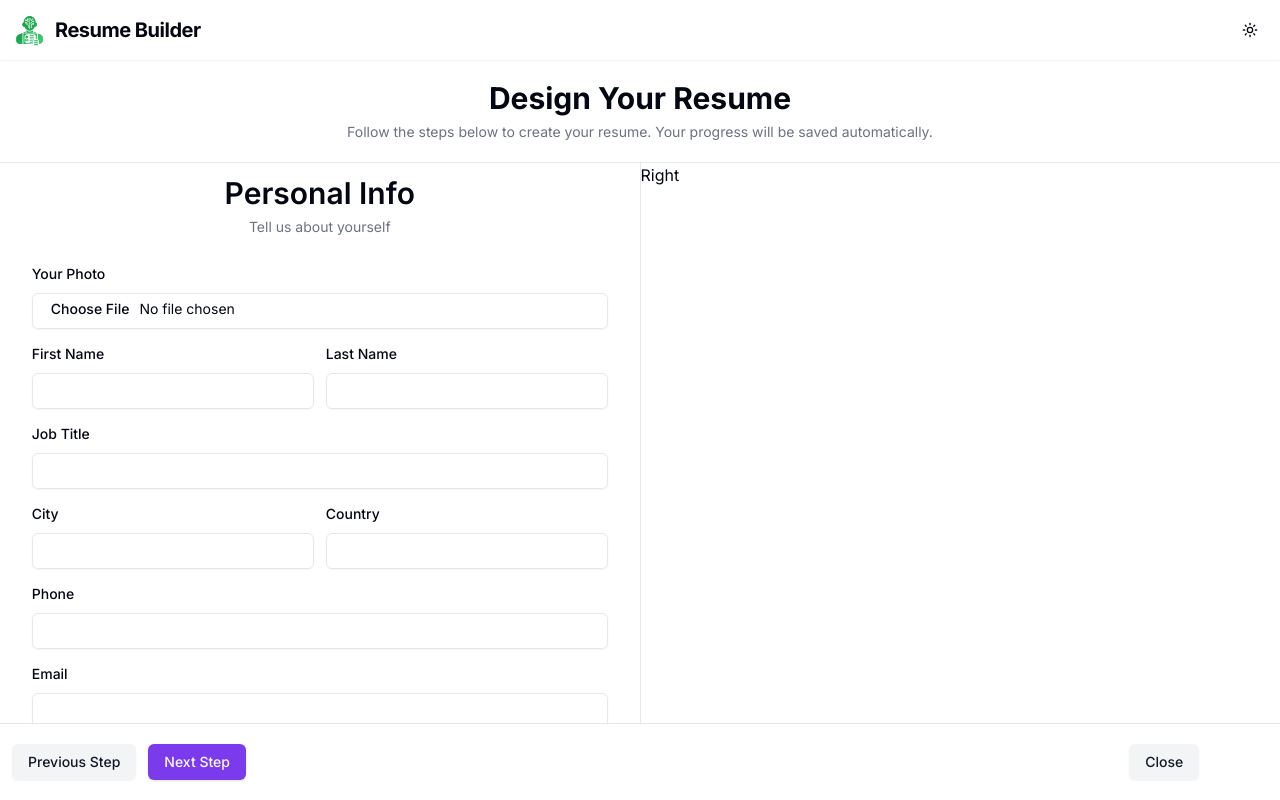
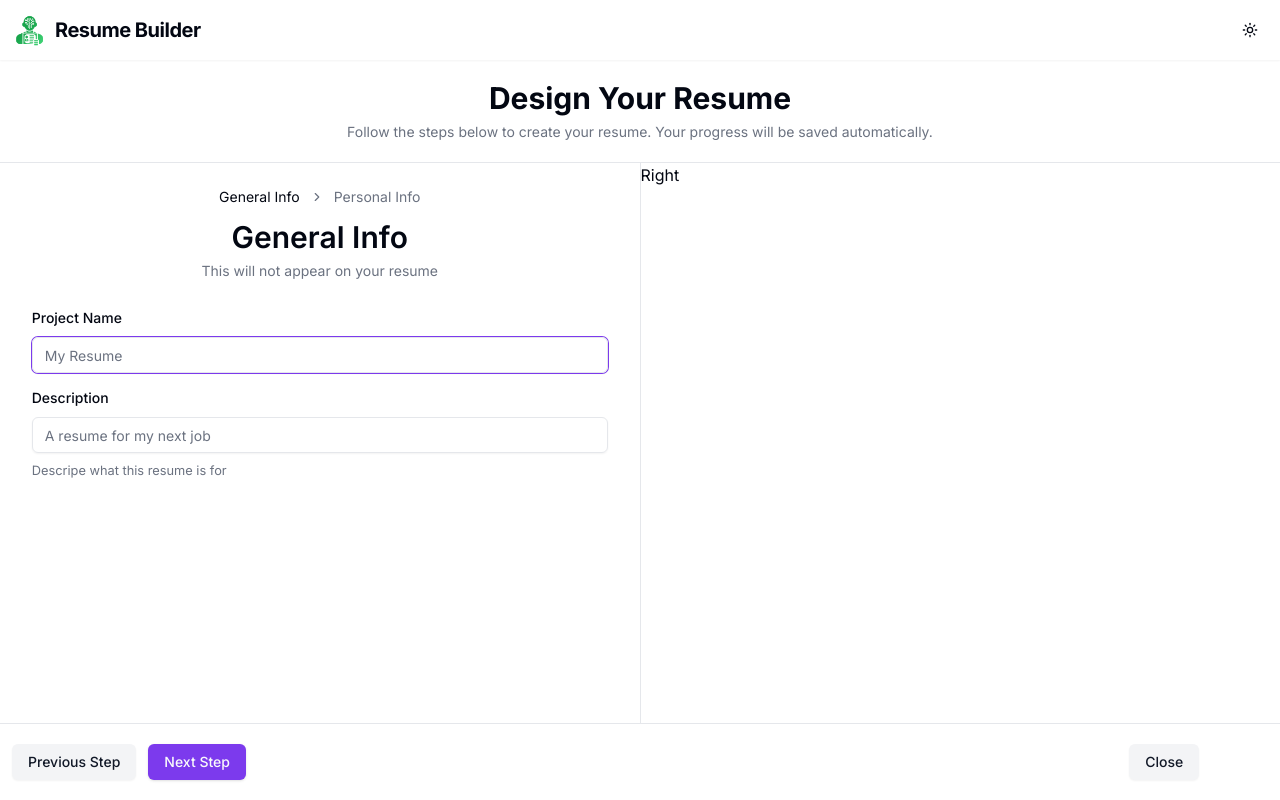
Before and after one commit to faqihfnf/resume-builder, a Next.js app: page /editor in a window 1280 px wide. Built offline with nearby package versions, Linux system fonts and the light colour scheme.

Commit message:
add personal info and general info into breadcrumbs

```diff
--- /dev/null
+++ b/src/app/(main)/editor/Breadcrumbs.tsx
@@ -0,0 +1,45 @@
+import {
+  Breadcrumb,
+  BreadcrumbItem,
+  BreadcrumbLink,
+  BreadcrumbList,
+  BreadcrumbPage,
+  BreadcrumbSeparator,
+} from "@/components/ui/breadcrumb";
+import React from "react";
+import { steps } from "./steps";
+
+interface BreadcrumbsProps {
+  currentStep: string;
+  setCurrentStep: (step: string) => void;
+}
+
+export default function Breadcrumbs({
+  currentStep,
+  setCurrentStep,
+}: BreadcrumbsProps) {
+  return (
+    <div className="flex justify-center py-3">
+      <Breadcrumb>
+        <BreadcrumbList>
+          {steps.map((step) => (
+            <React.Fragment key={step.key}>
+              <BreadcrumbItem>
+                {step.key === currentStep ? (
+                  <BreadcrumbPage>{step.title}</BreadcrumbPage>
+                ) : (
+                  <BreadcrumbLink asChild>
+                    <button onClick={() => setCurrentStep(step.key)}>
+                      {step.title}
+                    </button>
+                  </BreadcrumbLink>
+                )}
+              </BreadcrumbItem>
+              <BreadcrumbSeparator className="last:hidden" />
+            </React.Fragment>
+          ))}
+        </BreadcrumbList>
+      </Breadcrumb>
+    </div>
+  );
+}
--- a/src/app/(main)/editor/ResumeEditor.tsx
+++ b/src/app/(main)/editor/ResumeEditor.tsx
@@ -3,8 +3,24 @@
 import { Button } from "@/components/ui/button";
 import Link from "next/link";
 import PersonalInfoForm from "./forms/PersonalInfoForm";
+import { useSearchParams } from "next/navigation";
+import { steps } from "./steps";
+import Breadcrumbs from "./Breadcrumbs";
 
 export default function ResumeEditor() {
+  const searchParams = useSearchParams();
+
+  const currentStep = searchParams.get("step") || steps[0].key;
+
+  function setStep(key: string) {
+    const newSearchParams = new URLSearchParams(searchParams);
+    newSearchParams.set("step", key);
+    window.history.pushState(null, "", `?${newSearchParams.toString()}`);
+  }
+
+  const FormComponent = steps.find(
+    (step) => step.key === currentStep,
+  )?.component;
   return (
     <div className="flex grow flex-col">
       <header className="space-y-1.5 border-b px-3 py-5 text-center">
@@ -17,7 +33,8 @@
       <main className="relative grow">
         <div className="absolute bottom-0 top-0 flex w-full">
           <div className="w-full overflow-y-auto p-3 md:w-1/2">
-            <PersonalInfoForm />
+            <Breadcrumbs currentStep={currentStep} setCurrentStep={setStep} />
+            {FormComponent && <FormComponent />}
           </div>
           <div className="grow md:border-r" />
           <div className="hidden w-1/2 md:flex">Right</div>
--- a/src/app/(main)/editor/forms/GeneralInfoForm.tsx
+++ b/src/app/(main)/editor/forms/GeneralInfoForm.tsx
@@ -24,7 +24,7 @@
   return (
     <div className="mx-auto max-w-xl space-y-6">
       <div className="space-y-1.5 text-center">
-        <h2 className="text-3xl font-semibold"></h2>
+        <h2 className="text-3xl font-semibold">General Info</h2>
         <p className="text-sm text-muted-foreground">
           This will not appear on your resume
         </p>
--- /dev/null
+++ b/src/app/(main)/editor/steps.ts
@@ -0,0 +1,15 @@
+import GeneralInfoForm from "./forms/GeneralInfoForm";
+import PersonalInfoForm from "./forms/PersonalInfoForm";
+
+export const steps: {
+  title: string;
+  component: React.ComponentType;
+  key: string;
+}[] = [
+  { title: "General Info", component: GeneralInfoForm, key: "general-info" },
+  {
+    title: "Personal Info",
+    component: PersonalInfoForm,
+    key: "personal-info",
+  },
+];
```
